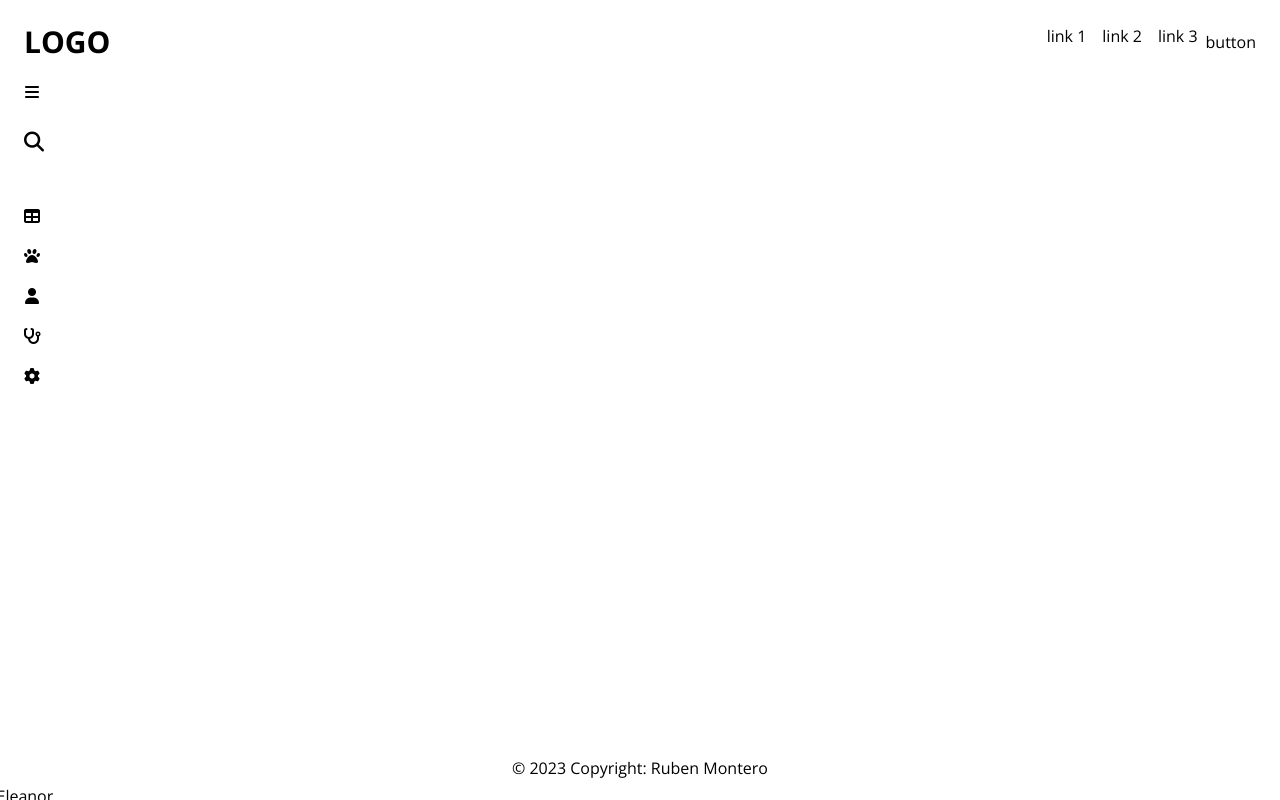
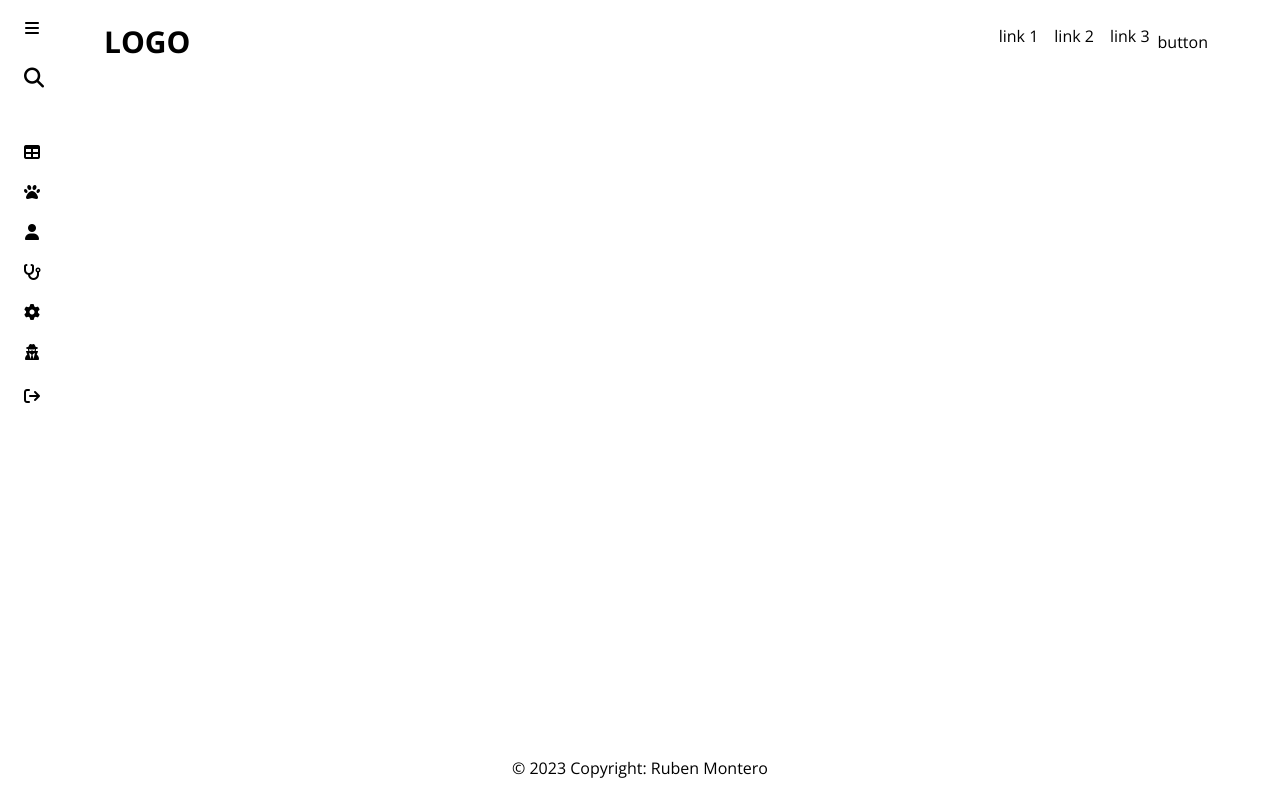
Before and after one commit to rubenmonterogonzalez/UI-components, a React (Vite) app: page / in a window 1280 px wide. Built offline with nearby package versions, Linux system fonts and the light colour scheme.

Commit message:
working on sidebar

```diff
--- a/src/ui/components/Navbar/Navbar.jsx
+++ b/src/ui/components/Navbar/Navbar.jsx
@@ -2,7 +2,7 @@ import Button from '../Button/Button'
 
 const Navbar = () => {
   return (
-    <header className="bg-white h-16">
+    <header className="bg-white h-16 absolute top-0 left-20 w-[90%]">
       <nav className='flex p-6'>
         <h1 className="font-bold text-3xl">LOGO</h1>
         <ul className='flex ml-auto'>
--- a/src/ui/components/Sidebar/Sidebar.jsx
+++ b/src/ui/components/Sidebar/Sidebar.jsx
@@ -4,13 +4,14 @@ const Sidebar = () => {
   const [isOpen, setIsopen] = useState(false);
 
   const ToggleSidebar = () => {
-    console.log("clicked")
+    console.log(isOpen)
     isOpen === true ? setIsopen(false) : setIsopen(true);
   }
 
   return (
     <>
-      <nav className="z-10 w-20 max-w-[4rem] h-screen fixed flex flex-col justify-between">
+      <nav className={`sidebar ${isOpen == true ? 'active z-10 w-80 max-w-[20%] h-screen fixed flex flex-col' : 'z-10 w-20 max-w-[4rem] h-screen fixed flex flex-col'}`}
+      >
         <div className="p-4">
           <div className="flex items-center justify-center mb-7">
             <a className="hidden" href="#">
@@ -62,12 +63,12 @@ const Sidebar = () => {
           </ul>
         </div>
 
-        <div className="flex items-center justify-center py-2 px-4">
-          <div className="flex items-center gap-2">
+        <div className="flex flex-col items-center justify-center py-2 px-4 gap-6">
+          <div className="flex items-center justify-center">
             <i className="fas fa-solid fa-user-secret"></i>
             <div className="user-details">
-              <h3 className="user-name">Eleanor Pena</h3>
-              <p className="user-occupation">Veterinary</p>
+              <h3 className="hidden">Eleanor Pena</h3>
+              <p className="hidden">Veterinary</p>
             </div>
           </div>
           <a className="logout-btn" href="#">
```
